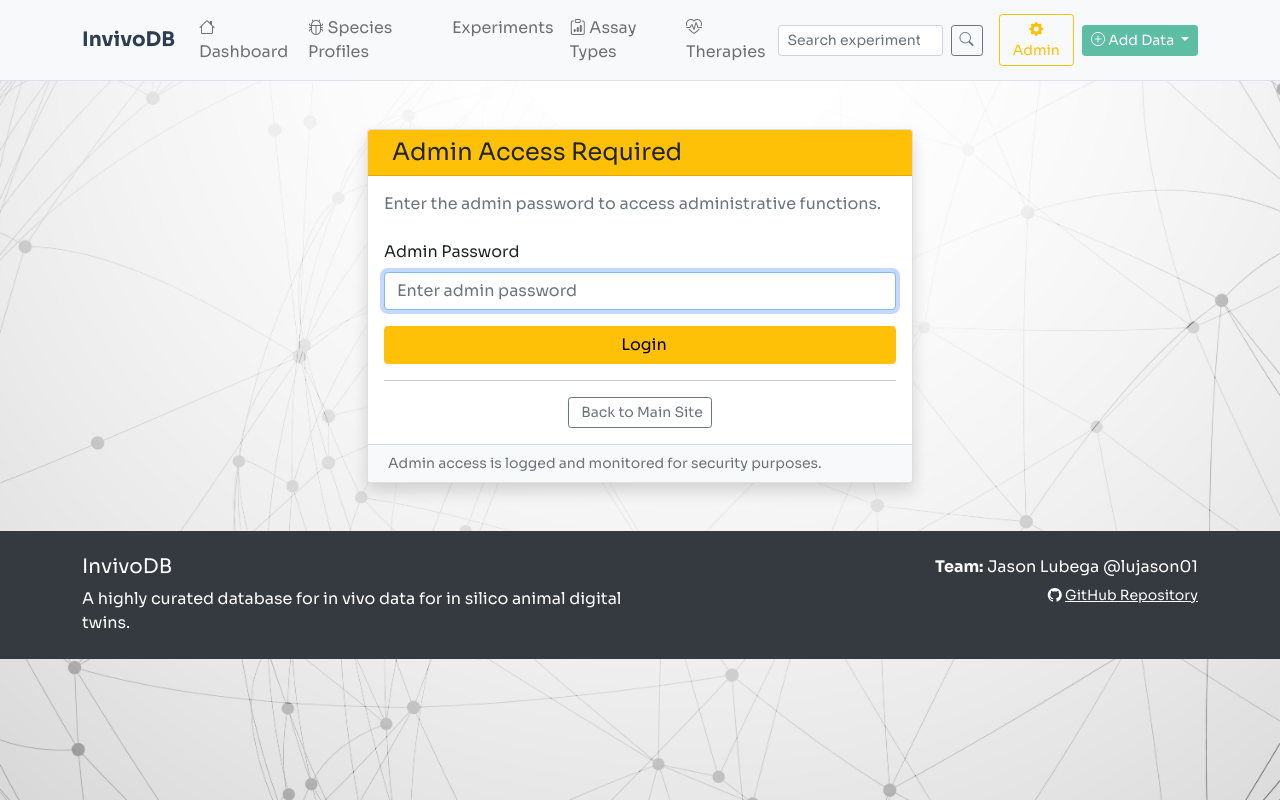
After one commit to lujason01/invivoDB, a Flask app: page /admin/login in a window 1280 px wide. The commit adds this page. Run offline with Flask 3, Linux system fonts and the light colour scheme.

Commit message:
feat: Implement secure admin authentication system
- Add production-ready admin authentication with password hashing
- Create secure login/logout system using environment variables
- Implement admin_required decorator to protect admin routes
- Add comprehensive SECURITY.md documentation
- Create admin login template with security best practices
- Add logout functionality to admin interface
- Update requirements.txt with security documentation

Security Features:
* SHA256 password hashing for production
* Environment variable-based configuration
* Session management with Flask built-in security
* No hardcoded secrets in codebase
* Development fallback with secure defaults
* Comprehensive security documentation

Protected Routes:
* /admin/species (species management)
* /admin/species/<id>/edit (species editing)

Authentication Routes:
* /admin/login (secure login form)
* /admin/logout (session cleanup)

All security implemented using standard library modules (no additional dependencies).

```diff
--- a/src/web/app.py
+++ b/src/web/app.py
@@ -6,13 +6,15 @@ Provides a user-friendly interface for browsing and managing
 in vivo experimental data.
 """
 
-from flask import Flask, render_template, request, jsonify, redirect, url_for, flash
+from flask import Flask, render_template, request, jsonify, redirect, url_for, flash, session
 from flask_sqlalchemy import SQLAlchemy
 from flask_migrate import Migrate
 from datetime import datetime, timedelta
 import datetime as dt
 import os
 import sys
+from functools import wraps
+import hashlib
 
 # Add the parent directory to the path so we can import our models
 sys.path.append(os.path.join(os.path.dirname(__file__), '..'))
@@ -51,6 +53,38 @@ migrate = Migrate(app, db)
 with app.app_context():
     # Import models to ensure they're registered with SQLAlchemy
     db.create_all()
+
+
+# Admin authentication functions
+def verify_admin_password(password):
+    """Verify admin password against environment variable hash"""
+    # Get the stored password hash from environment
+    stored_hash = os.environ.get('ADMIN_PASSWORD_HASH')
+
+    if not stored_hash:
+        # Fallback for development - NOT for production
+        if os.environ.get('FLASK_ENV') != 'production':
+            dev_password = os.environ.get('ADMIN_PASSWORD', 'invivo_admin_2025')
+            return password == dev_password
+        else:
+            # Production requires ADMIN_PASSWORD_HASH to be set
+            return False
+
+    # Hash the provided password and compare
+    password_hash = hashlib.sha256(password.encode()).hexdigest()
+    return password_hash == stored_hash
+
+
+# Admin authentication decorator
+def admin_required(f):
+    """Decorator to require admin authentication for routes"""
+    @wraps(f)
+    def decorated_function(*args, **kwargs):
+        if 'admin_logged_in' not in session:
+            flash('Admin access required. Please log in.', 'warning')
+            return redirect(url_for('admin_login'))
+        return f(*args, **kwargs)
+    return decorated_function
 
 
 @app.route('/')
@@ -777,7 +811,38 @@ def species_profiles():
                          species_hashtags=species_hashtags)
 
 
+@app.route('/admin/login', methods=['GET', 'POST'])
+def admin_login():
+    """Admin login page with secure password verification"""
+    if request.method == 'POST':
+        password = request.form.get('password', '').strip()
+
+        if not password:
+            flash('Password is required.', 'error')
+        elif verify_admin_password(password):
+            session['admin_logged_in'] = True
+            session.permanent = True  # Make session persistent
+            flash('Admin login successful!', 'success')
+
+            # Redirect to intended page or default to admin species
+            next_page = request.args.get('next')
+            return redirect(next_page if next_page else url_for('admin_species'))
+        else:
+            flash('Invalid password. Access denied.', 'error')
+
+    return render_template('admin_login.html')
+
+
+@app.route('/admin/logout')
+def admin_logout():
+    """Admin logout - clear session"""
+    session.pop('admin_logged_in', None)
+    flash('Logged out successfully.', 'info')
+    return redirect(url_for('landing'))
+
+
 @app.route('/admin/species')
+@admin_required
 def admin_species():
     """Admin interface for managing species descriptions"""
     species_list = Species.query.order_by(Species.common_name).all()
@@ -785,6 +850,7 @@ def admin_species():
 
 
 @app.route('/admin/species/<int:species_id>/edit', methods=['GET', 'POST'])
+@admin_required
 def edit_species_description(species_id):
     """Edit a specific species description"""
     species = Species.query.get_or_404(species_id)
--- /dev/null
+++ b/src/web/templates/admin_login.html
@@ -0,0 +1,71 @@
+{% extends "base.html" %}
+
+{% block title %}Admin Login - invivoDB{% endblock %}
+
+{% block content %}
+<div class="container mt-5">
+    <div class="row justify-content-center">
+        <div class="col-md-6">
+            <div class="card shadow">
+                <div class="card-header bg-warning text-dark">
+                    <h4 class="mb-0">
+                        <i class="fas fa-shield-alt me-2"></i>
+                        Admin Access Required
+                    </h4>
+                </div>
+                <div class="card-body">
+                    <p class="text-muted mb-4">
+                        Enter the admin password to access administrative functions.
+                    </p>
+
+                    <form method="POST">
+                        <div class="mb-3">
+                            <label for="password" class="form-label">Admin Password</label>
+                            <input type="password"
+                                   class="form-control"
+                                   id="password"
+                                   name="password"
+                                   required
+                                   autocomplete="current-password"
+                                   placeholder="Enter admin password">
+                        </div>
+
+                        <div class="d-grid gap-2">
+                            <button type="submit" class="btn btn-warning">
+                                <i class="fas fa-sign-in-alt me-2"></i>
+                                Login
+                            </button>
+                        </div>
+                    </form>
+
+                    <hr>
+                    <div class="text-center">
+                        <a href="{{ url_for('landing') }}" class="btn btn-outline-secondary btn-sm">
+                            <i class="fas fa-arrow-left me-1"></i>
+                            Back to Main Site
+                        </a>
+                    </div>
+                </div>
+                <div class="card-footer bg-light text-muted small">
+                    <i class="fas fa-info-circle me-1"></i>
+                    Admin access is logged and monitored for security purposes.
+                </div>
+            </div>
+        </div>
+    </div>
+</div>
+
+<script>
+// Focus on password field when page loads
+document.addEventListener('DOMContentLoaded', function() {
+    document.getElementById('password').focus();
+});
+
+// Clear form on browser back button
+window.addEventListener('pageshow', function(event) {
+    if (event.persisted) {
+        document.getElementById('password').value = '';
+    }
+});
+</script>
+{% endblock %}
```
Also changed, not shown: SECURITY.md (added, +116 -0 lines), requirements.txt (+17 -0 lines), src/web/templates/admin_species.html (+8 -3 lines).
